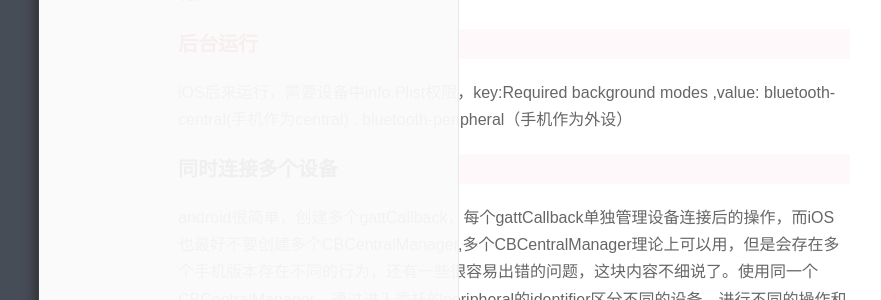
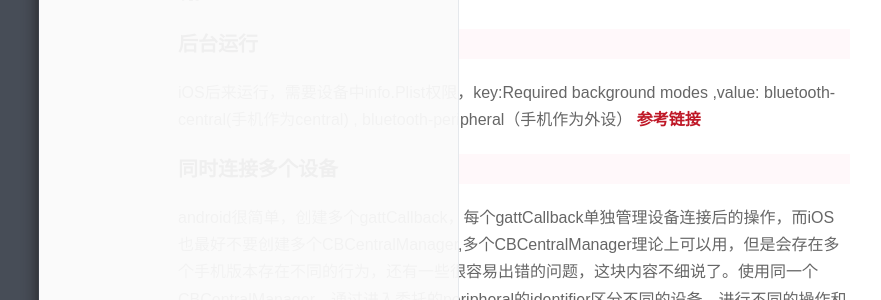
Before and after one commit to coolnameismy/coolnameismy.github.io, a Jekyll site: the page built from _posts/course/2017-01-23-zhihu-live-a-hour-for-bluetooth-0.md, in a window 1280 px wide. Shown: the part 3394-3694 px from the top of the page, without its empty margins (126-1007 px from the left). Built offline with Jekyll 4.4.1, drawn with Linux system fonts in a browser that asks for light colours.

Commit message:
修改格式

```diff
--- a/_posts/course/2017-01-23-zhihu-live-a-hour-for-bluetooth-0.md
+++ b/_posts/course/2017-01-23-zhihu-live-a-hour-for-bluetooth-0.md
@@ -45,7 +45,7 @@ write，read，notify，indecate， response or not ...  这个在后面详细
 
 indecate和notify的区别就在于，indecate是一定会收到数据，notify有可能会丢失数据（不会有central收到数据的回应），write也分为response和noresponse，如果是response，那么write成功回收到peripheral的确认消息，但是会降低写入的速率。
 
-** 协议：**
+**协议**
 
 每个具体的智能设备，都约定了一组数据格式，这个就是数据协议，例如手环中获取到数据0X001023，其中第2位到第5位表示步数，那么就2310就是步数的16进制的数据，转换成10进制就是8976步，需要注意的是，设备端都是小端模式，所以取4位时候，高字节在前低字节在后
 
@@ -90,8 +90,8 @@ indecate和notify的区别就在于，indecate是一定会收到数据，notify
 ### 连接失败处理
 分两个平台来说，iOS端也有连接失败的委托，但是好像几乎不会发生这种情况，至少我从来没遇见过，而对于同款设备，android常常会出现连接失败的情况，`status != BluetoothGatt.GATT_SUCCESS`  ，android端开发请不要把连接失败和断开连接放在一块处理，因为断开连接可以直接尝试重新连接，而连接失败后尝试重新连接，需要加一些延时，并且需要gatt.close，清空一下状态，否则会把gatt阻塞导致手机不重启蓝牙就再也无法连接任何设备的情况。
 
-### [后台运行][104]
-iOS后来运行，需要设备中info.Plist权限，key:Required background modes ,value: bluetooth-central(手机作为central) , bluetooth-peripheral（手机作为外设）
+### 后台运行
+iOS后来运行，需要设备中info.Plist权限，key:Required background modes ,value: bluetooth-central(手机作为central) , bluetooth-peripheral（手机作为外设） [参考链接][104]
 
 ###  同时连接多个设备
 android很简单，创建多个gattCallback，每个gattCallback单独管理设备连接后的操作，而iOS也最好不要创建多个CBCentralManager,多个CBCentralManager理论上可以用，但是会存在多个手机版本存在不同的行为，还有一些很容易出错的问题，这块内容不细说了。使用同一个CBCentralManager，通过进入委托的peripheral的identifier区分不同的设备，进行不同的操作和处理。
```
